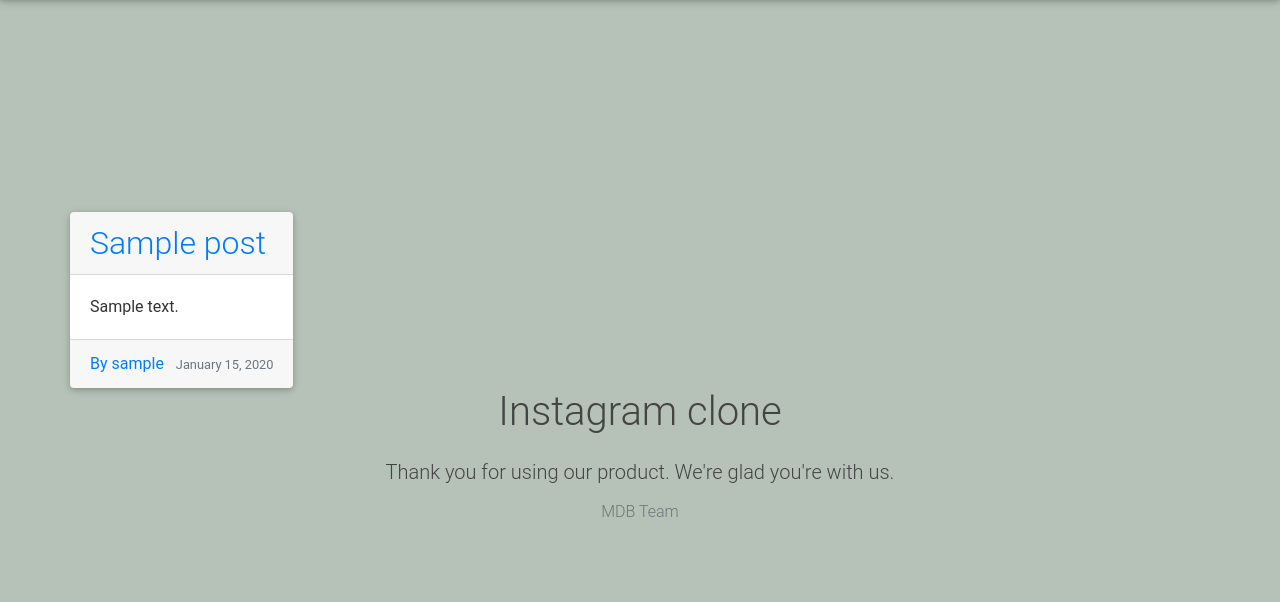
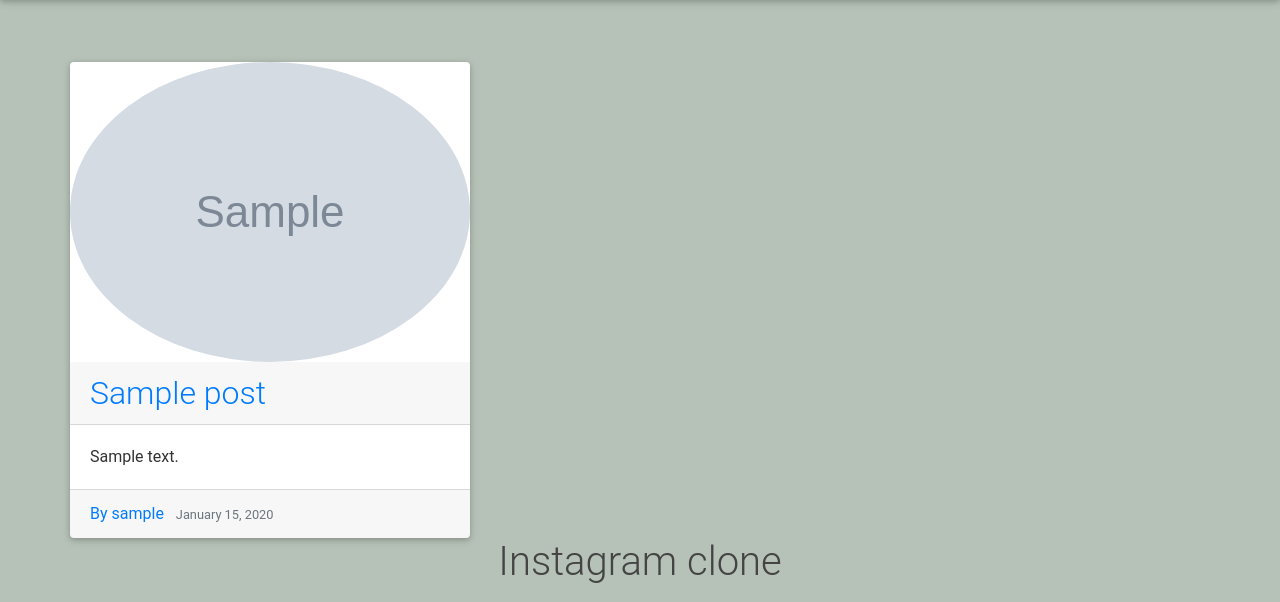
Before and after one commit to wilsenock220/Instagram, a Django app: page / in a window 1280 px wide. Shown: the part 112-714 px from the top of the page. Run offline with Django 3.2, Linux system fonts and the light colour scheme; tables that the repository leaves empty hold one stand-in row (values such as "Sample post"); grey boxes marked "Sample" are stand-in pictures; some libraries are stand-ins or nearby versions.

Commit message:
add image to user's post

```diff
--- a/instagram/templates/index.html
+++ b/instagram/templates/index.html
@@ -7,6 +7,7 @@
             <div class="row">
                 {% for post in posts %}
                 <div class="card">
+                    <img class="rounded-circle" src="{{ post.author.profile.image.url }}" alt="">
                     <h2 class="card-header"><a href="#">{{ post.title }}</a></h2>
                     <p class="card-body">{{ post.content }}</p>
 
```
